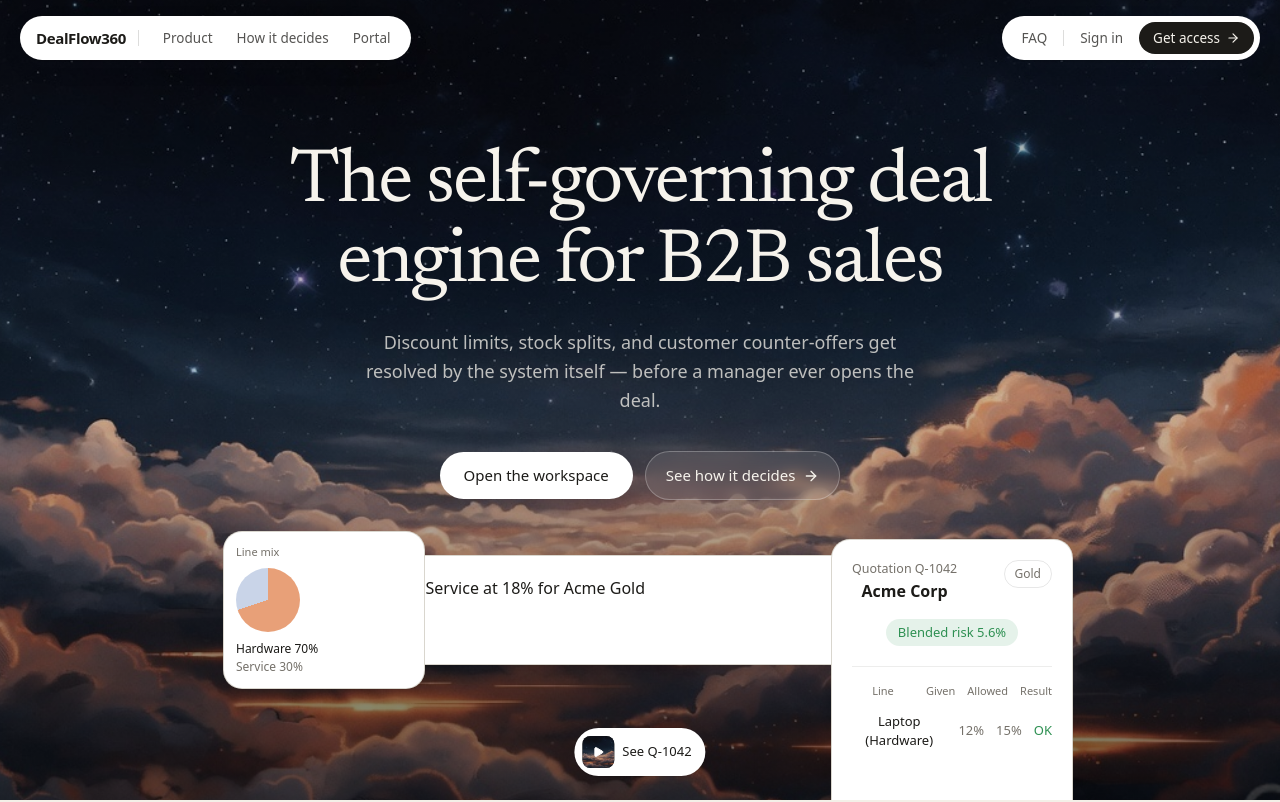
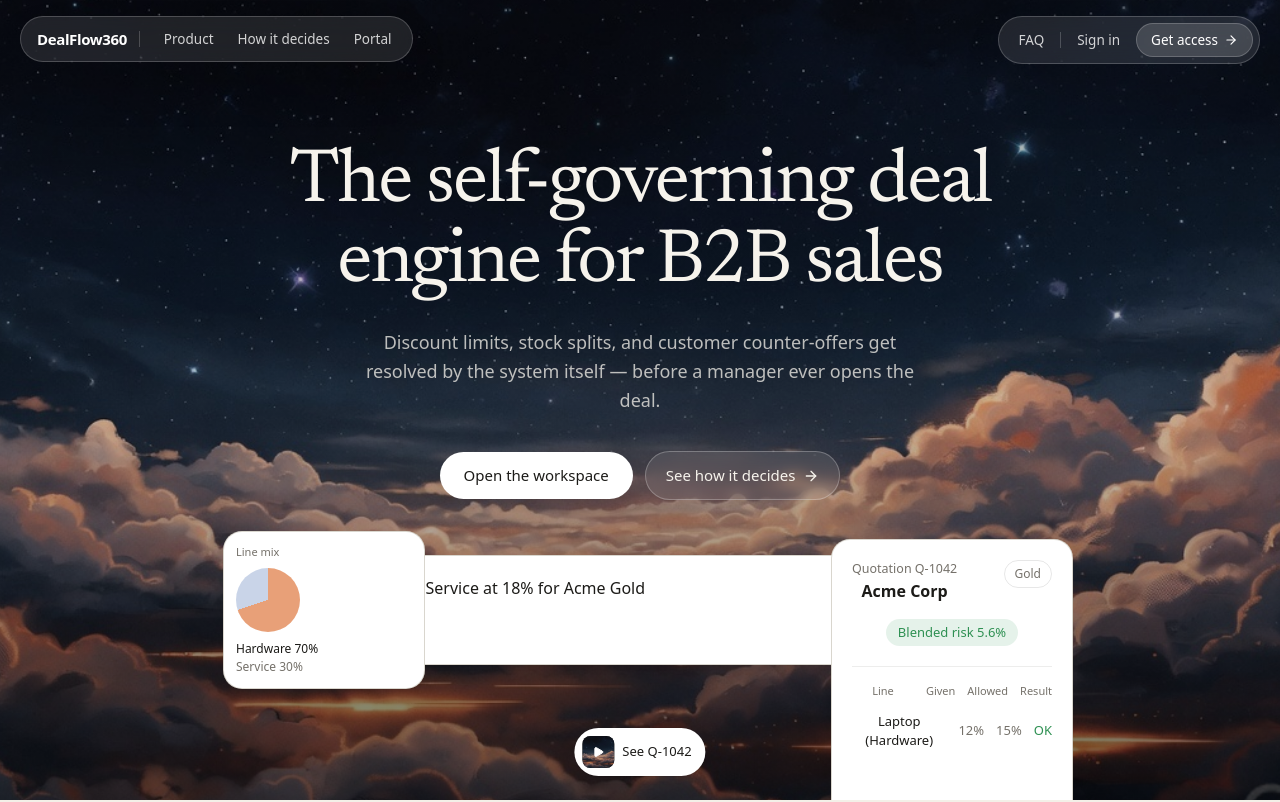
Before and after one commit to MIHIR2006/DealFlow, a Next.js app in the folder Frontend/dealflow/: page / in a window 1280 px wide. Shown: the top 802 px of the page. Built offline with nearby package versions, Linux system fonts and the light colour scheme; a web font is replaced by a local one.

Commit message:
Add Transparent nav

```diff
--- a/Frontend/dealflow/components/landing/nav.tsx
+++ b/Frontend/dealflow/components/landing/nav.tsx
@@ -1,6 +1,6 @@
 "use client";
 
-import { useState } from "react";
+import { useState, useEffect } from "react";
 import { ArrowRight, Menu, X } from "lucide-react";
 
 const links = [
@@ -11,24 +11,55 @@ const links = [
 
 export function Nav() {
   const [open, setOpen] = useState(false);
+  const [scrolled, setScrolled] = useState(false);
+
+  useEffect(() => {
+    const handleScroll = () => {
+      if (window.scrollY > 700) {
+        setScrolled(true);
+      } else {
+        setScrolled(false);
+      }
+    };
+
+    handleScroll();
+    window.addEventListener("scroll", handleScroll, { passive: true });
+    return () => window.removeEventListener("scroll", handleScroll);
+  }, []);
 
   return (
     <header className="pointer-events-none fixed inset-x-0 top-0 z-50 px-3 pt-3 sm:px-5 sm:pt-4">
       <div className="mx-auto flex max-w-[1280px] items-start justify-between gap-3">
-        <nav className="capsule pointer-events-auto flex items-center gap-1 py-1.5 pr-2 pl-3.5 sm:pl-4">
+        <nav
+          className={`pointer-events-auto flex items-center gap-1 rounded-full py-1.5 pr-2 pl-3.5 sm:pl-4 transition-all duration-300 ${
+            scrolled
+              ? "bg-white text-ink shadow-capsule border border-black/5"
+              : "bg-white/10 backdrop-blur-md text-white border border-white/20 shadow-2xl"
+          }`}
+        >
           <a
             href="#top"
-            className="font-headline text-[15px] font-semibold tracking-tight text-ink"
+            className={`font-headline text-[15px] font-semibold tracking-tight transition-colors ${
+              scrolled ? "text-ink" : "text-white"
+            }`}
           >
             DealFlow360
           </a>
-          <span className="mx-2 hidden h-4 w-px bg-ink/15 sm:block" />
+          <span
+            className={`mx-2 hidden h-4 w-px transition-colors sm:block ${
+              scrolled ? "bg-ink/15" : "bg-white/20"
+            }`}
+          />
           <div className="hidden items-center sm:flex">
             {links.map((l) => (
               <a
                 key={l.href}
                 href={l.href}
-                className="rounded-full px-3 py-1.5 text-[13.5px] text-ink/75 transition-colors hover:text-ink"
+                className={`rounded-full px-3 py-1.5 text-[13.5px] transition-colors ${
+                  scrolled
+                    ? "text-ink/75 hover:text-ink"
+                    : "text-white/80 hover:text-white"
+                }`}
               >
                 {l.label}
               </a>
@@ -45,23 +76,45 @@ export function Nav() {
           </button>
         </nav>
 
-        <nav className="capsule pointer-events-auto hidden items-center py-1.5 pr-1.5 pl-2 sm:flex">
+        <nav
+          className={`pointer-events-auto hidden items-center rounded-full py-1.5 pr-1.5 pl-2 sm:flex transition-all duration-300 ${
+            scrolled
+              ? "bg-white text-ink shadow-capsule border border-black/5"
+              : "bg-white/10 backdrop-blur-md text-white border border-white/20 shadow-2xl"
+          }`}
+        >
           <a
             href="#faq"
-            className="rounded-full px-3 py-1.5 text-[13.5px] text-ink/75 transition-colors hover:text-ink"
+            className={`rounded-full px-3 py-1.5 text-[13.5px] transition-colors ${
+              scrolled
+                ? "text-ink/75 hover:text-ink"
+                : "text-white/80 hover:text-white"
+            }`}
           >
             FAQ
           </a>
-          <span className="mx-1 h-4 w-px bg-ink/15" />
+          <span
+            className={`mx-1 h-4 w-px transition-colors ${
+              scrolled ? "bg-ink/15" : "bg-white/20"
+            }`}
+          />
           <a
             href="/signin"
-            className="rounded-full px-3 py-1.5 text-[13.5px] text-ink/75 transition-colors hover:text-ink"
+            className={`rounded-full px-3 py-1.5 text-[13.5px] transition-colors ${
+              scrolled
+                ? "text-ink/75 hover:text-ink"
+                : "text-white/80 hover:text-white"
+            }`}
           >
             Sign in
           </a>
           <a
             href="/register"
-            className="ml-1 inline-flex items-center gap-1.5 rounded-full bg-ink px-3.5 py-1.5 text-[13.5px] font-medium text-bone transition-colors hover:bg-ink/85"
+            className={`ml-1 inline-flex items-center gap-1.5 rounded-full px-3.5 py-1.5 text-[13.5px] font-medium transition-all ${
+              scrolled
+                ? "bg-ink text-bone hover:bg-ink/85"
+                : "bg-white/15 text-white border border-white/20 hover:bg-white/25"
+            }`}
           >
             Get access
             <ArrowRight className="size-3.5" />
@@ -70,7 +123,11 @@ export function Nav() {
 
         <a
           href="/register"
-          className="capsule pointer-events-auto inline-flex items-center gap-1.5 py-2 pr-3 pl-3.5 text-[13px] font-medium text-ink sm:hidden"
+          className={`pointer-events-auto inline-flex items-center gap-1.5 rounded-full py-2 pr-3 pl-3.5 text-[13px] font-medium transition-all sm:hidden ${
+            scrolled
+              ? "bg-white text-ink shadow-capsule border border-black/5"
+              : "bg-white/10 backdrop-blur-md text-white border border-white/20 shadow-2xl"
+          }`}
         >
           Get access
           <ArrowRight className="size-3.5" />
@@ -78,12 +135,20 @@ export function Nav() {
       </div>
 
       {open ? (
-        <div className="capsule pointer-events-auto mt-2 flex flex-col p-2 sm:hidden">
+        <div
+          className={`pointer-events-auto mt-2 flex flex-col rounded-2xl p-2 sm:hidden transition-all duration-300 ${
+            scrolled
+              ? "bg-white text-ink shadow-capsule border border-black/5"
+              : "bg-white/10 backdrop-blur-md text-white border border-white/20 shadow-2xl"
+          }`}
+        >
           {links.map((l) => (
             <a
               key={l.href}
               href={l.href}
-              className="rounded-xl px-3 py-2.5 text-[14px] text-ink"
+              className={`rounded-xl px-3 py-2.5 text-[14px] ${
+                scrolled ? "text-ink" : "text-white"
+              }`}
               onClick={() => setOpen(false)}
             >
               {l.label}
@@ -91,7 +156,9 @@ export function Nav() {
           ))}
           <a
             href="/signin"
-            className="rounded-xl px-3 py-2.5 text-[14px] text-ink"
+            className={`rounded-xl px-3 py-2.5 text-[14px] ${
+              scrolled ? "text-ink" : "text-white"
+            }`}
             onClick={() => setOpen(false)}
           >
             Sign in
```
